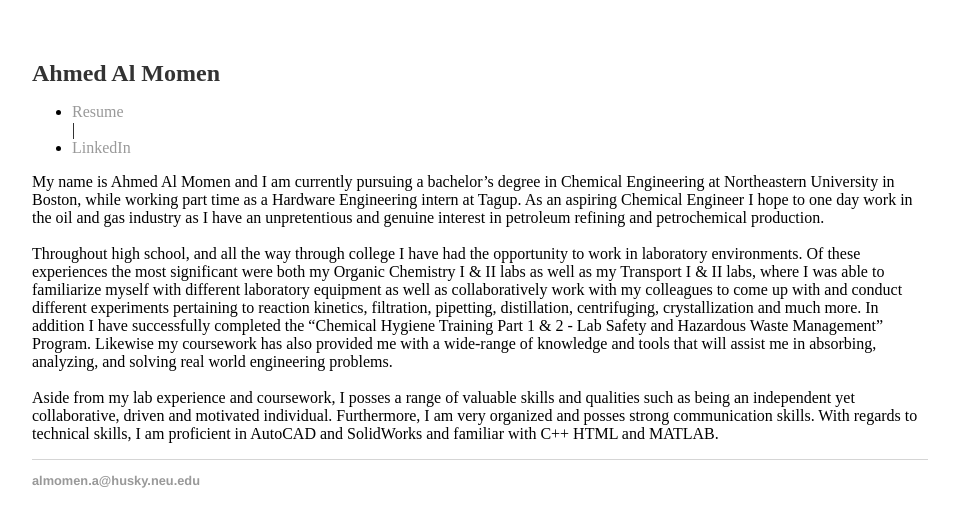
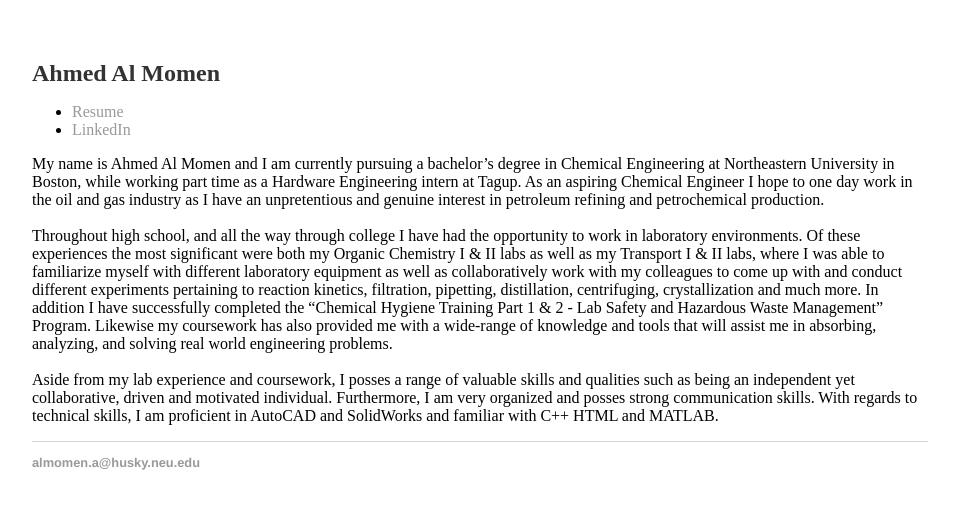
Before and after one commit to ahmedalmomen/aalmomen.com, a Jekyll site: the page built from index.html, in a window 1280 px wide. Shown: the top 527 px of the page, without its empty margins (160-1119 px from the left). Built offline with Jekyll 4.4.1, drawn with Linux system fonts in a browser that asks for light colours.

Commit message:
Update index.html

```diff
--- a/index.html
+++ b/index.html
@@ -5,9 +5,10 @@
 <div class="blurb">
          <h1>Ahmed Al Momen</h1>
          <ul>
-                 <header>
-                  <li><a href="/ahmed-al-momens-resume.pdf">Resume</a></li> | <li><a href="https://www.linkedin.com/in/ahmedalmomen/">LinkedIn</a></li>
-                     </header>
+                 <head>
+                  <li><a href="/ahmed-al-momens-resume.pdf">Resume</a></li>
+                  <li><a href="https://www.linkedin.com/in/ahmedalmomen/">LinkedIn</a></li>
+                     </head>
                   </ul>
          <p> My name is Ahmed Al Momen and I am currently pursuing a bachelor’s degree in Chemical Engineering at Northeastern University
          in Boston, while working part time as a Hardware Engineering intern at Tagup. As an aspiring Chemical Engineer I hope
```
